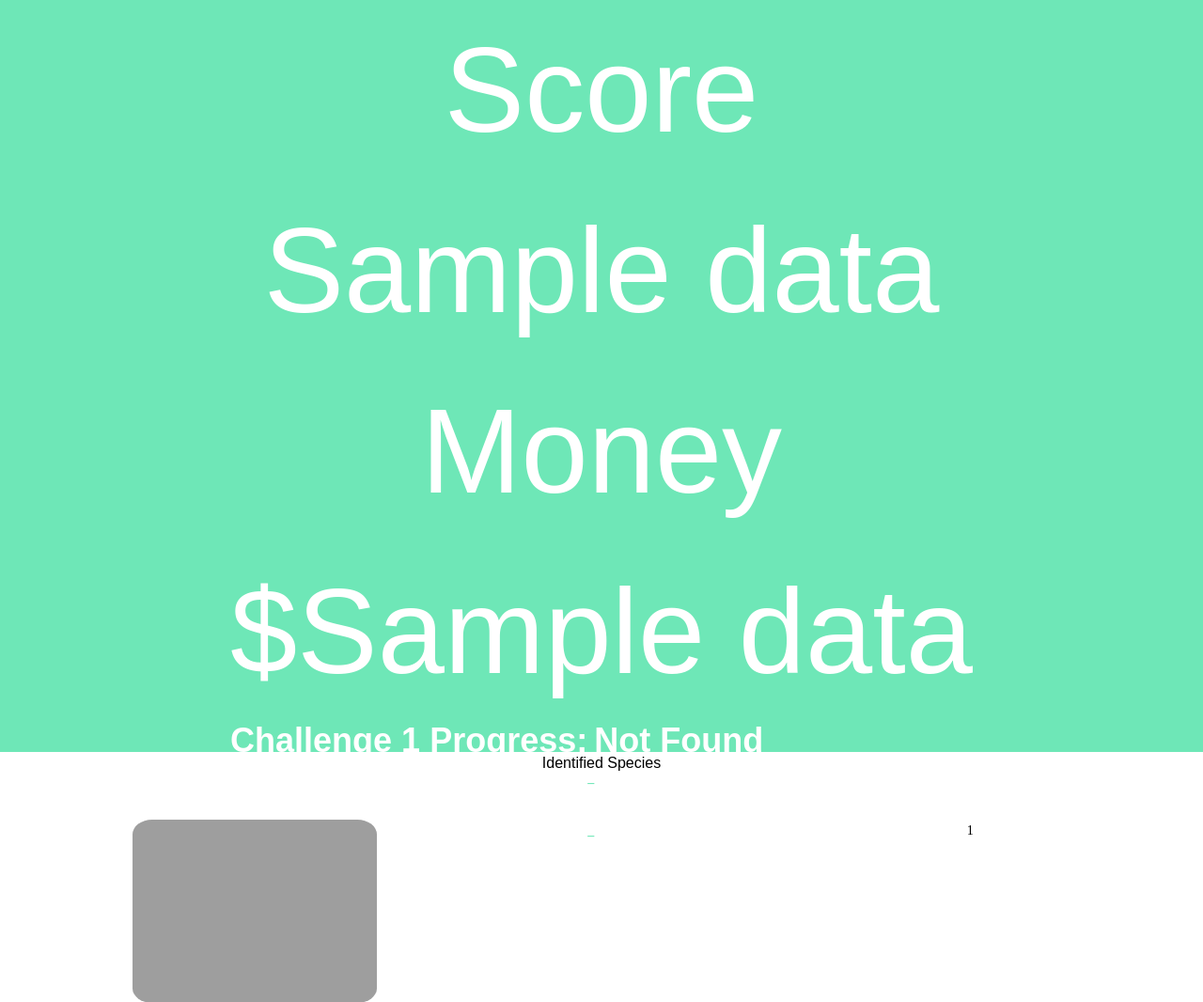
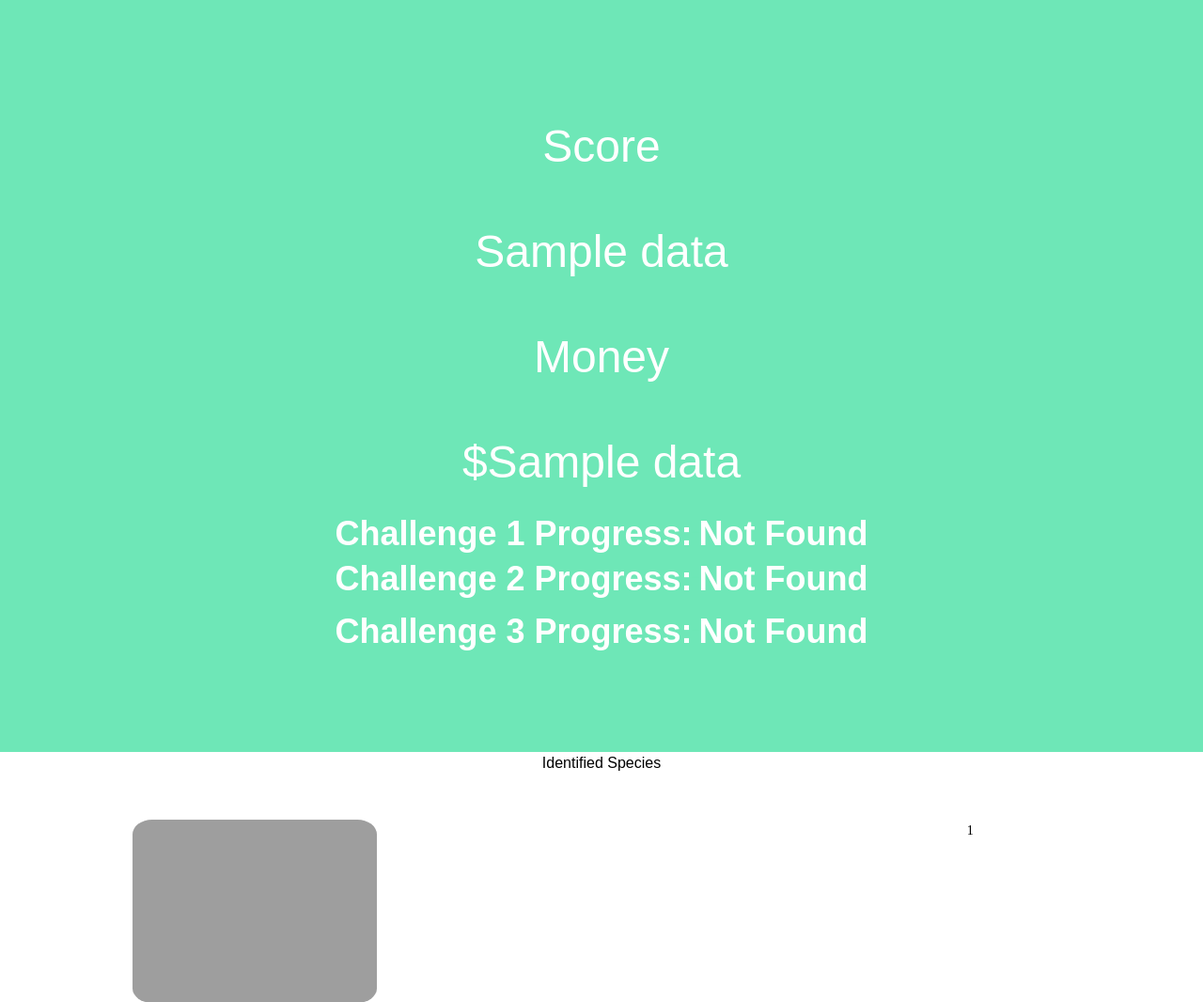
Before and after one commit to vsahni3/HTV, a Flask app: template app/templates/index.html in a window 1280 px wide. Shown: the part 96-1162 px from the top of the page at 94% size. Run offline with Flask 2, Linux system fonts and the light colour scheme; the template is opened without the code that fills it: most values are stand-ins (such as "Sample title", 1, 10 or a date in 2020); some libraries are stand-ins or nearby versions; some web fonts are replaced; grey boxes are pictures that could not be loaded.

Commit message:
Fixed some small stuff

```diff
--- a/app/templates/index.html
+++ b/app/templates/index.html
@@ -49,10 +49,10 @@
     </nav>
     <div class="grid place-items-center h-screen bg-emerald-300">
       <div class="text-center">
-        <h3 class="text-9xl py-8 text-white text-center">Score</h3>
-        <h3 class="text-9xl py-8 text-white text-center">{{data[0]}}</h3>
-        <h3 class="text-9xl py-8 text-white text-center">Money</h3>
-        <h3 class="text-9xl py-8 text-white text-center">${{data[1]}}</h3>
+        <h3 class="text-5xl py-8 text-white text-center">Score</h3>
+        <h3 class="text-5xl py-8 text-white text-center">{{data[0]}}</h3>
+        <h3 class="text-5xl py-8 text-white text-center">Money</h3>
+        <h3 class="text-5xl py-8 text-white text-center">${{data[1]}}</h3>
         <h1 class="text-4xl text-white text-center flex font-semibold"">
           Challenge 1 Progress:
           <p class="font-bold"> <p class="text-emerald-300">_</p> Not Found</p>
```
